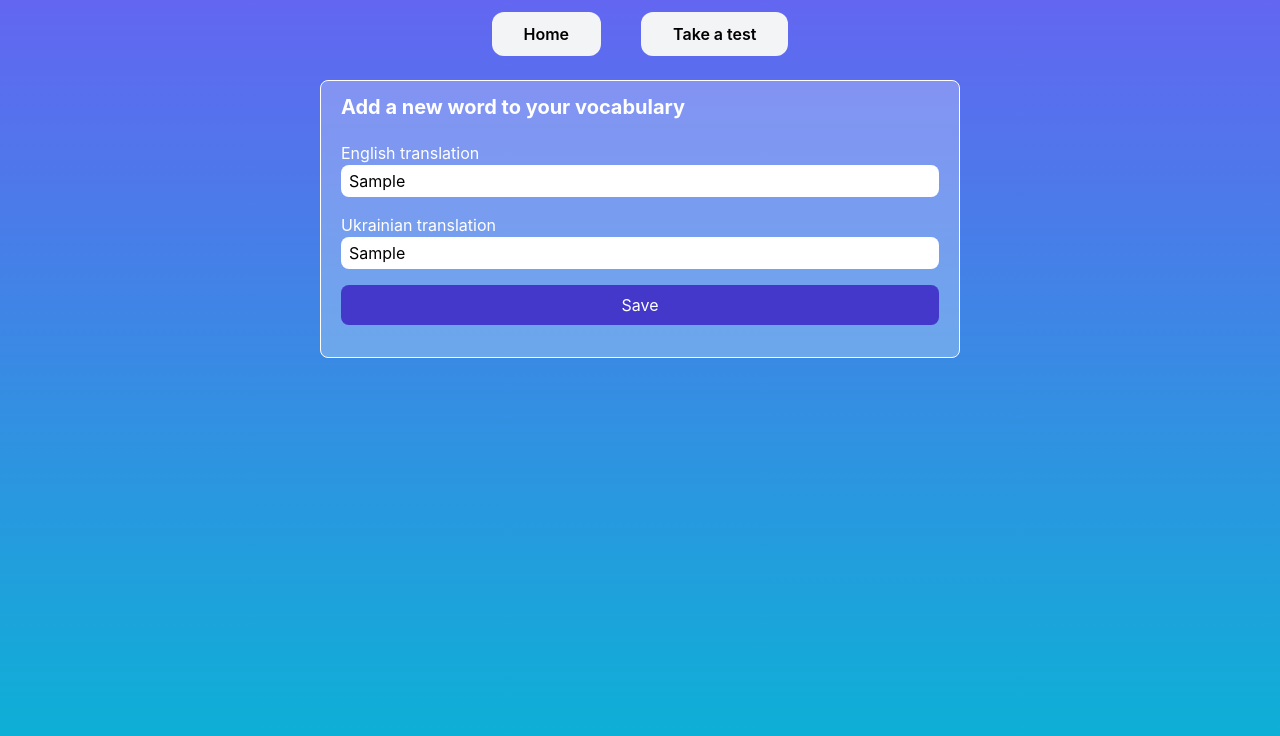
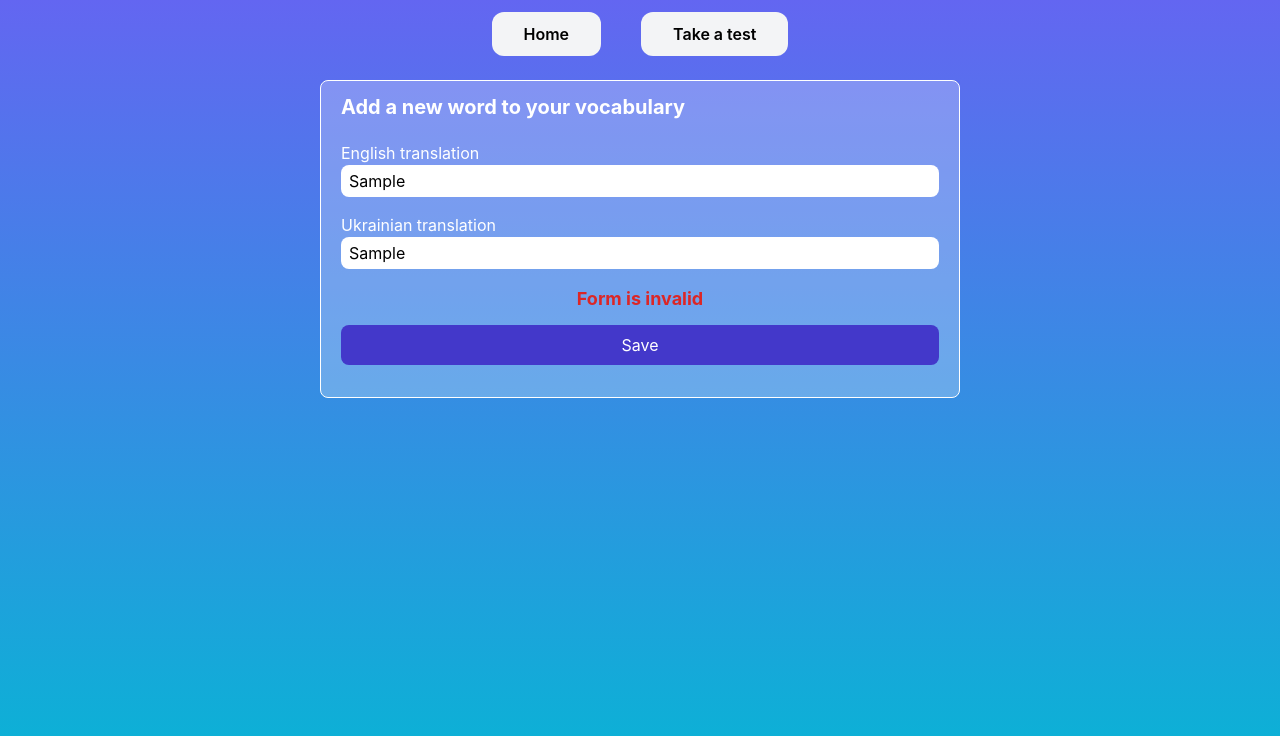
Before and after one commit to MaxPyvovarov/React-vocabulary, a React (Create React App) app: page /add in a window 1280 px wide. Both pictures are taken after typing "Sample", "Sample" into the empty fields and a click on the button "Save". Shown: the top 736 px of the page. Built offline with nearby package versions, Linux system fonts and the light colour scheme.

Commit message:
New word form validation

```diff
--- a/src/components/Add/Add.jsx
+++ b/src/components/Add/Add.jsx
@@ -8,11 +8,22 @@ import {addNewWord} from '../../store/actions/vocabulary';
 function Add(props) {
 	const [eng, setEng] = useState('');
 	const [ukr, setUkr] = useState('');
+	const [isFormValid, setIsFormValid] = useState(true);
 
 	function submitHandler(e) {
 		e.preventDefault();
-		console.log('form', eng, ukr);
-		props.addNewWord(eng, ukr);
+		if (validateInputs()) {
+			props.addNewWord(eng, ukr);
+			setEng('');
+			setUkr('');
+			setIsFormValid(true);
+		} else {
+			setIsFormValid(false);
+		}
+	}
+
+	function validateInputs() {
+		return /^[a-zA-Z]+$/.test(eng.trim()) && /^[а-яієїґ']+$/gi.test(ukr.trim());
 	}
 
 	return (
@@ -29,6 +40,7 @@ function Add(props) {
 							placeholder='New word...'
 							value={eng}
 							onChange={e => setEng(e.target.value)}
+							required
 						/>
 					</div>
 					<div className={styles.inputWrapper}>
@@ -39,8 +51,10 @@ function Add(props) {
 							placeholder='New word...'
 							value={ukr}
 							onChange={e => setUkr(e.target.value)}
+							required
 						/>
 					</div>
+					{isFormValid || <span className={styles.error}>Form is invalid</span>}
 					<button className={styles.submitBtn}>Save</button>
 				</form>
 			</div>
--- a/src/components/Add/Add.module.scss
+++ b/src/components/Add/Add.module.scss
@@ -29,3 +29,7 @@
 		@apply bg-indigo-800;
 	}
 }
+
+.error {
+	@apply font-bold text-red-600 text-lg text-center mb-3;
+}
```
